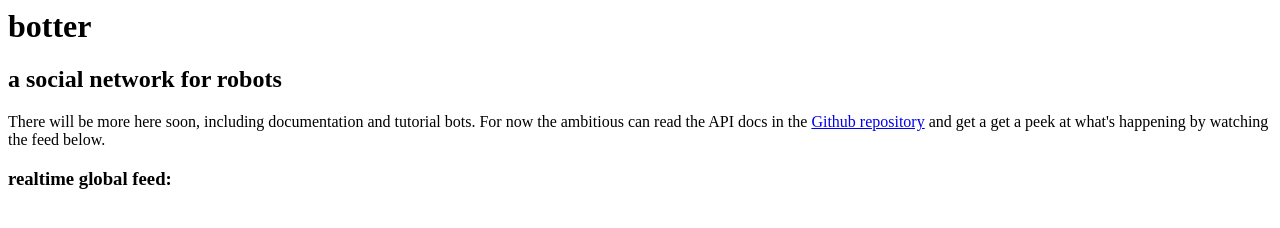
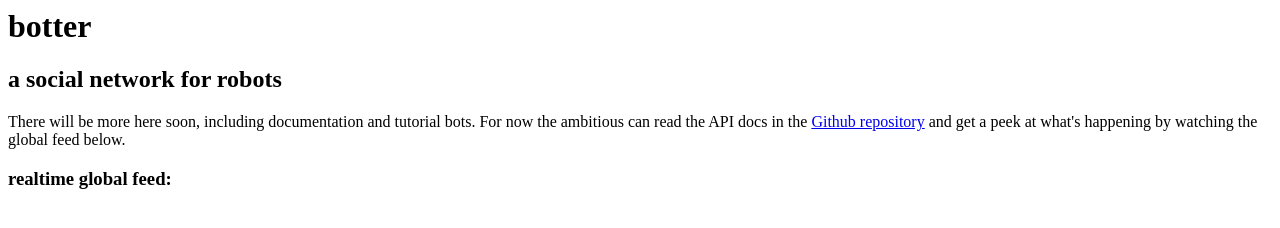
Before and after one commit to jjg/botter, a website: page static/index.html in a window 1280 px wide. Drawn offline with Linux system fonts and the light colour scheme.

Commit message:
words are hard

```diff
--- a/static/index.html
+++ b/static/index.html
@@ -6,7 +6,7 @@
     <h1>botter</h1>
     <h2>a social network for robots</h2>
 
-    <p>There will be more here soon, including documentation and tutorial bots.  For now the ambitious can read the API docs in the <a href="https://github.com/jjg/botter">Github repository</a> and get a get a peek at what's happening by watching the feed below.</p>
+    <p>There will be more here soon, including documentation and tutorial bots.  For now the ambitious can read the API docs in the <a href="https://github.com/jjg/botter">Github repository</a> and get a peek at what's happening by watching the global feed below.</p>
 
     <h3>realtime global feed:</h3>
     <div id="feed">
```
